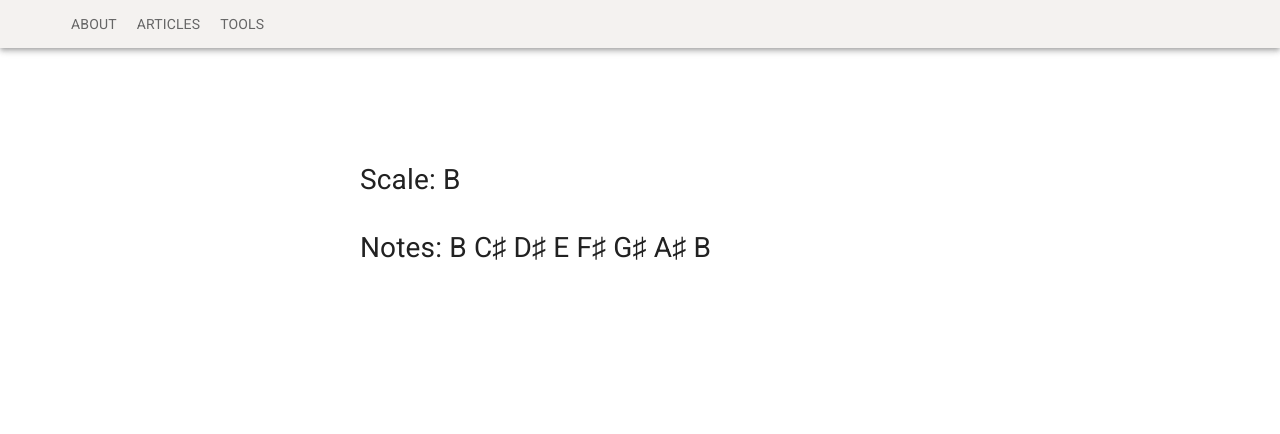
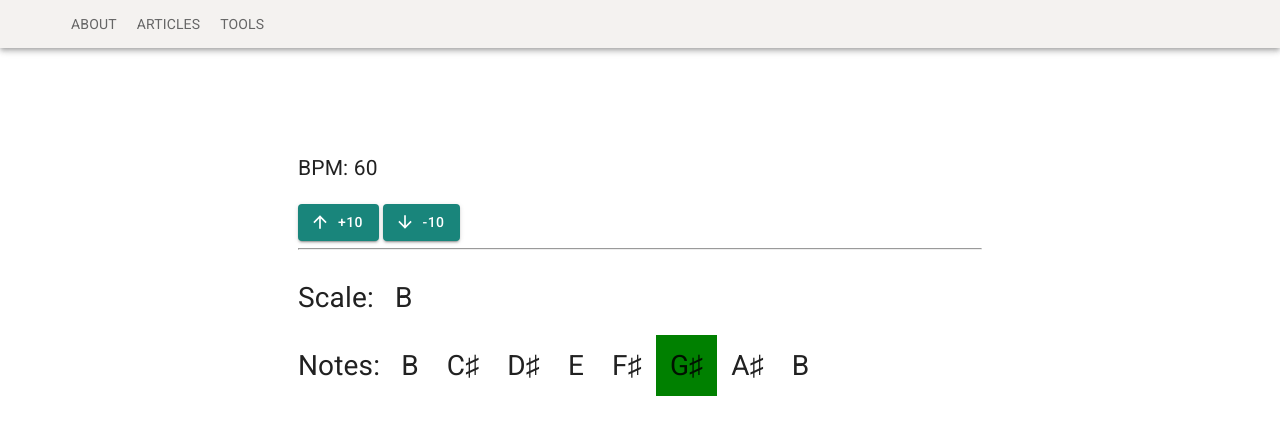
Before and after one commit to a6kme/a6kme, a Next.js app: page /tools/random_scale_generator in a window 1280 px wide. Shown: the top 434 px of the page. Built offline with nearby package versions, Linux system fonts and the light colour scheme.

Commit message:
BPM buttons added

```diff
--- a/package.json
+++ b/package.json
@@ -7,6 +7,7 @@
   "license": "MIT",
   "dependencies": {
     "@material-ui/core": "latest",
+    "@material-ui/icons": "^4.11.2",
     "clsx": "latest",
     "next": "latest",
     "prop-types": "latest",
--- a/pages/tools/random_scale_generator.jsx
+++ b/pages/tools/random_scale_generator.jsx
@@ -3,6 +3,9 @@ import {
   withStyles
 } from '@material-ui/core';
 import PropTypes from 'prop-types';
+import Button from '@material-ui/core/Button';
+import ArrowUpwardIcon from '@material-ui/icons/ArrowUpward';
+import ArrowDownwardIcon from '@material-ui/icons/ArrowDownward';
 import withLayout from '../../src/lib/with-layout';
 import { MAX_CONTENT_WIDTH } from '../../components/constants';
 import { getScale, getNotesOfScale } from '../../src/lib/scales';
@@ -18,57 +21,120 @@ const styles = (theme) => ({
     listStyle: 'none',
   },
   scalesContainer: {
-    width: '40em'
+    width: '50em',
+    '& p': {
+      fontSize: '2em'
+    },
+    '& span': {
+      padding: '0.5em'
+    }
   },
-  scale: {
-    fontSize: '2em'
+  bpmContainer: {
+    '& p': {
+      fontSize: '1.5em'
+    }
   },
-  notes: {
-    fontSize: '2em'
+  selectedNote: {
+    backgroundColor: 'green'
   }
 });
+
+const bpmDiff = 10;
 
 class RandomScaleGenerator extends React.Component {
   constructor(props) {
     super(props);
     this.state = {
+      beatCount: 0,
       scale: getScale(),
       bpm: 60
     };
   }
 
   componentDidMount() {
-    this.intervalID = setInterval(
-      () => this.tick(),
-      this.scaleRefreshTime()
-    );
+    this.setBpmInterval();
   }
 
   componentWillUnmount() {
     clearInterval(this.intervalID);
   }
 
-  scaleRefreshTime() {
-    return this.noteRefreshTime() * 12 * 1000;
+  setBpmInterval() {
+    clearInterval(this.intervalID);
+    this.intervalID = setInterval(
+      () => this.tick(),
+      this.noteRefreshTime()
+    );
   }
 
   noteRefreshTime() {
     const { bpm } = this.state;
-    return 60 / bpm;
+    return (60 / bpm) * 1000;
   }
 
   tick() {
+    const { beatCount, scale } = this.state;
+    let updatedScale = null;
+    if (beatCount && (beatCount + 1) % 8 === 0) {
+      updatedScale = getScale();
+    }
     this.setState({
-      scale: getScale()
+      scale: updatedScale || scale,
+      beatCount: beatCount + 1
     });
+  }
+
+  isNoteSelected(index) {
+    const { beatCount } = this.state;
+    if (beatCount % 8 === index) {
+      return true;
+    }
+    return false;
+  }
+
+  modifyBPM(difference) {
+    const { bpm } = this.state;
+    this.setState({
+      bpm: bpm + difference
+    });
+    this.setBpmInterval();
   }
 
   render() {
     const { classes } = this.props;
-    const { scale } = this.state;
+    const { scale, bpm } = this.state;
     const notes = getNotesOfScale(scale);
     return (
       <div className={classes.container}>
+        <div className={classes.bpmContainer}>
+          <p>
+            BPM:
+            {' '}
+            {bpm}
+          </p>
+          <div>
+            <Button
+              variant="contained"
+              color="secondary"
+              onClick={() => this.modifyBPM(bpmDiff)}
+              startIcon={<ArrowUpwardIcon />}
+            >
+              +
+              {bpmDiff}
+            </Button>
+            {' '}
+            <Button
+              variant="contained"
+              color="secondary"
+              onClick={() => this.modifyBPM(-bpmDiff)}
+              startIcon={<ArrowDownwardIcon />}
+            >
+              -
+              {bpmDiff}
+            </Button>
+          </div>
+        </div>
+        <hr />
         <div className={classes.scalesContainer}>
           <p className={classes.scale}>
             Scale:
@@ -78,7 +144,13 @@ class RandomScaleGenerator extends React.Component {
           <p className={classes.notes}>
             Notes:
             {' '}
-            <span>{notes}</span>
+            {notes.map((note, index) => {
+              const uniqueKey = `${scale}_${index}`;
+              if (this.isNoteSelected(index)) {
+                return <span key={uniqueKey} className={classes.selectedNote}>{note}</span>;
+              }
+              return <span key={uniqueKey}>{note}</span>;
+            })}
           </p>
         </div>
       </div>
--- a/src/lib/scales.js
+++ b/src/lib/scales.js
@@ -16,4 +16,4 @@ const scaleNotes = {
   Gm: 'G A B♭ C D E♭ F G'
 };
 export const getScale = () => scales[Math.floor(Math.random() * scales.length)];
-export const getNotesOfScale = (scale) => scaleNotes[scale];
+export const getNotesOfScale = (scale) => scaleNotes[scale].split(' ');
```
Also changed, not shown: 1 other file (tests, documents, lock files or other folders).
